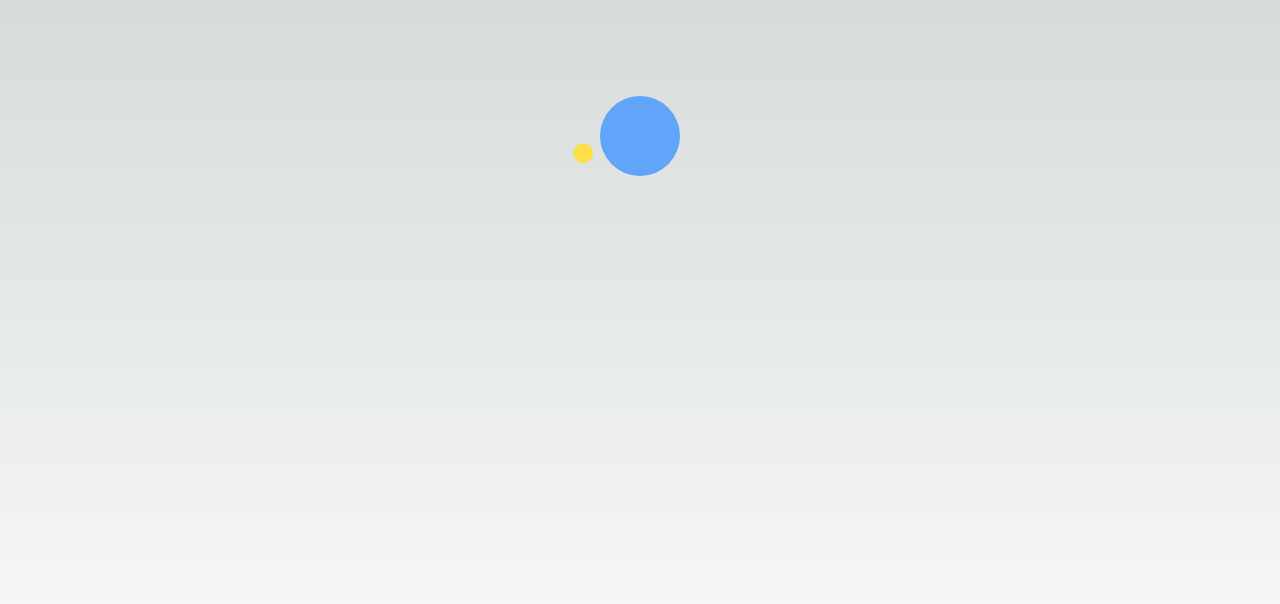
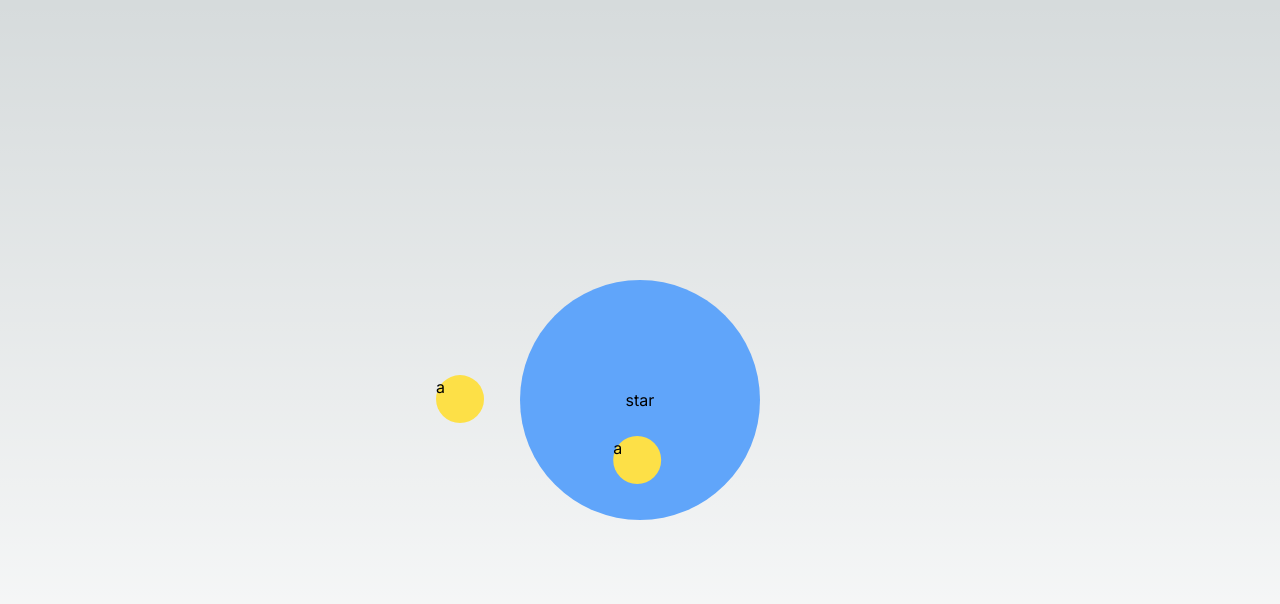
Before and after one commit to Octillerysnacker/personal-website, a Next.js app: page / in a window 1280 px wide. Shown: the top 604 px of the page. Built offline with nearby package versions, Linux system fonts and the light colour scheme.

Commit message:
perspective orbits

```diff
--- a/src/app/page.tsx
+++ b/src/app/page.tsx
@@ -1,29 +1,24 @@
 "use client";
+import { Planet } from "@/components/planet";
 import { motion } from "framer-motion";
 
 export default function Home() {
+
+  const period = 16
   return (
-    <main className="flex min-h-screen flex-col items-center p-24">
-      <motion.div className="bg-blue-400 w-20 h-20 flex items-center justify-center rounded-full">
-        <motion.div
-          animate={{
-            translateX: [0, 60, 0, -60, 0],
-            translateY: [60, 0, -60, 0, 60],
-          }}
-          transition={{
-            translateX: {
-              ease: ["easeOut", "easeIn", "easeOut", "easeIn"], // Ideally these would be sine curves but I don't have those right now
-              duration: 10,
-              repeat: Infinity,
-            },
-            translateY: {
-              ease: ["easeIn", "easeOut", "easeIn", "easeOut"],
-              duration: 10,
-              repeat: Infinity,
-            },
-          }}
-          className="bg-yellow-300 w-5 h-5 rounded-full"
-        />
+    <main className="flex min-h-screen flex-col items-center justify-center">
+      <motion.div className="bg-blue-400 size-60 flex items-center justify-center rounded-full">
+        {[0,period/4,period/2,period*3/4].map(d => <Planet key={d} className="bg-yellow-300 size-12 rounded-full absolute" orbit={{
+          xRadius: 180,
+          yRadius: 60,
+          xOrigin: 0,
+          yOrigin: 0,
+          duration: period,
+          delay: d
+        }}>a</Planet>)}
+
+        star
+
       </motion.div>
     </main>
   );
--- /dev/null
+++ b/src/components/planet.tsx
@@ -0,0 +1,57 @@
+import { animate, motion, useMotionValue } from "framer-motion";
+import { ComponentProps, useEffect } from "react";
+
+export type EllipseParameters = {
+    xRadius: number;
+    yRadius: number;
+    xOrigin: number;
+    yOrigin: number;
+    duration: number;
+    delay?: number;
+}
+export type PlanetProps = { orbit: EllipseParameters} & ComponentProps<typeof motion.div>;
+
+export function Planet(props: PlanetProps) {
+
+    const zIndex = useMotionValue(-1);
+    const orbit = props.orbit;
+
+    useEffect(() => {
+        animate(zIndex, [-1,0,1,0,-1], {
+            ease: ["easeIn", "easeIn", "easeOut", "easeOut"],
+            duration: orbit.duration,
+            delay: orbit.delay,
+            repeat: Infinity})
+    })
+
+
+  return (
+    <motion.div
+    {...props}
+      animate={{
+        translateX: [orbit.xOrigin, -orbit.xRadius, orbit.xOrigin, orbit.xRadius, orbit.xOrigin],
+        translateY: [-orbit.yRadius, orbit.yOrigin, orbit.yRadius, orbit.yOrigin, -orbit.yRadius],
+      }}
+      transition={{
+
+        translateX: {
+          ease: ["easeOut", "easeIn", "easeOut", "easeIn"], // Ideally these would be sine curves but I don't have those right now
+          delay: orbit.delay ?? 0,
+          duration: orbit.duration,
+          repeat: Infinity,
+        },
+        translateY: {
+          ease: ["easeIn", "easeOut", "easeIn", "easeOut"],
+          delay: orbit.delay ?? 0,
+          duration: orbit.duration,
+          repeat: Infinity,
+        },
+      }}
+
+      style={{
+        zIndex: zIndex
+      }}
+
+    />
+  );
+}
```
